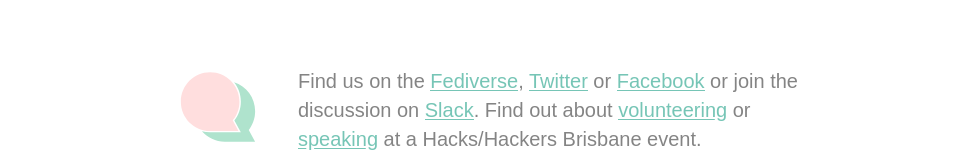
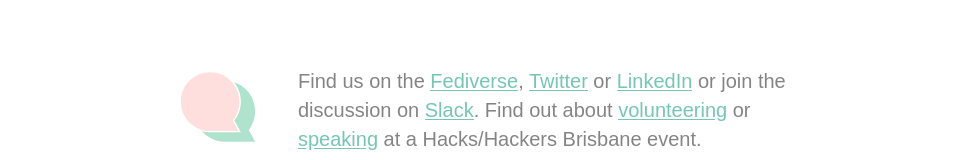
Before and after one commit to quantsquills/quantsquills.com, a SvelteKit app: page / in a window 1280 px wide. Shown: the part 516-676 px from the top of the page, without its empty margins (150-1129 px from the left). Built offline with nearby package versions, Linux system fonts and the light colour scheme; a web font is replaced by a local one.

Commit message:
Replace Facebook with LinkedIn

```diff
--- a/src/routes/+page.svelte
+++ b/src/routes/+page.svelte
@@ -33,7 +33,8 @@
 			>,
 			<a rel="me" href="https://twitter.com/HacksHackersBNE">Twitter</a>{' '}
 			or
-			<a rel="me" href="https://www.facebook.com/HacksHackersBNE">Facebook</a>
+			<a rel="me" href="https://www.linkedin.com/company/quants-and-quills/"
+				>LinkedIn</a>
 			or join the discussion on{' '}
 			<a href="https://storieswithdata.community">Slack</a>. Find out about{' '}
 			<a href="/volunteer">volunteering</a> or{' '}
```
